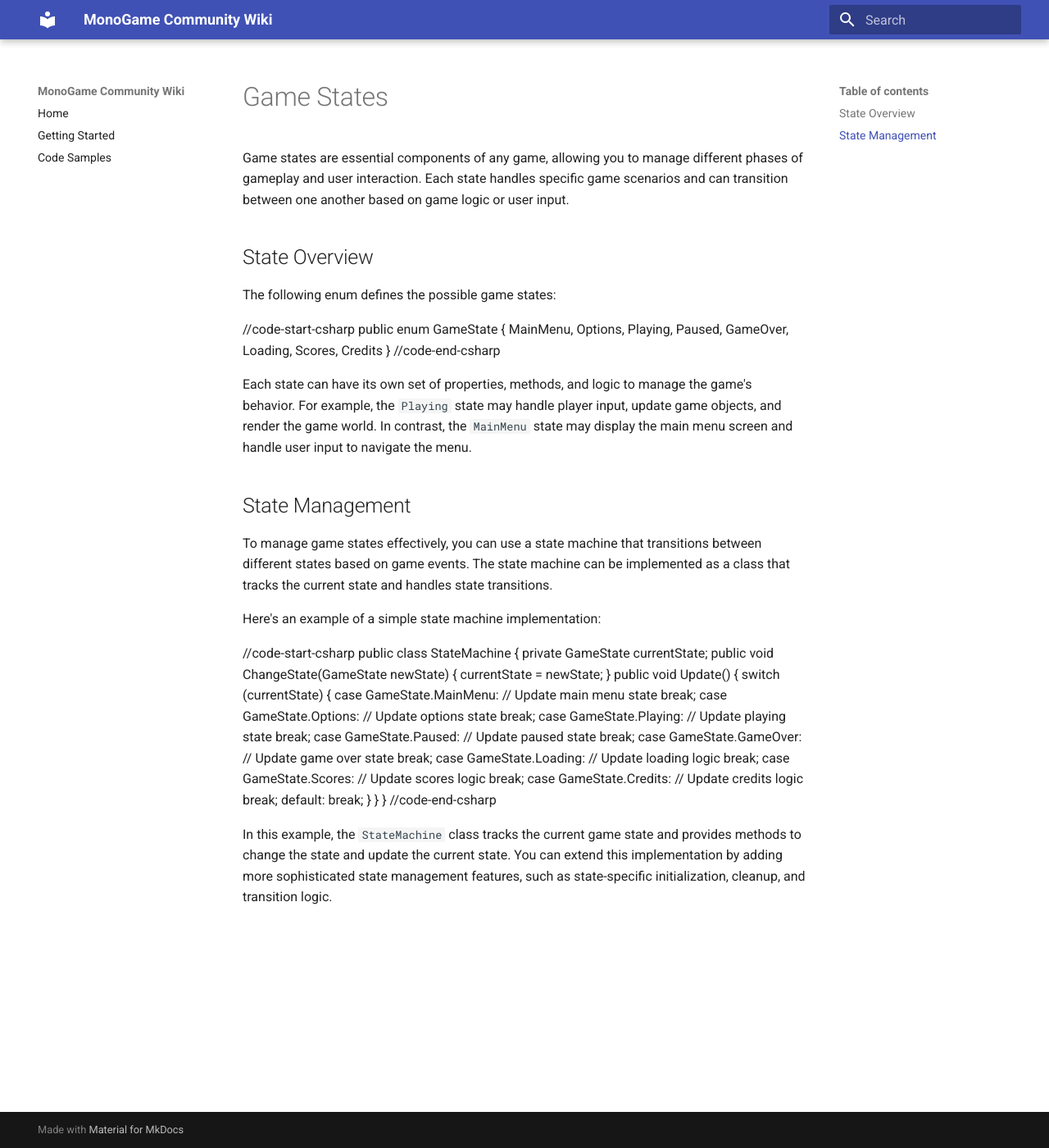
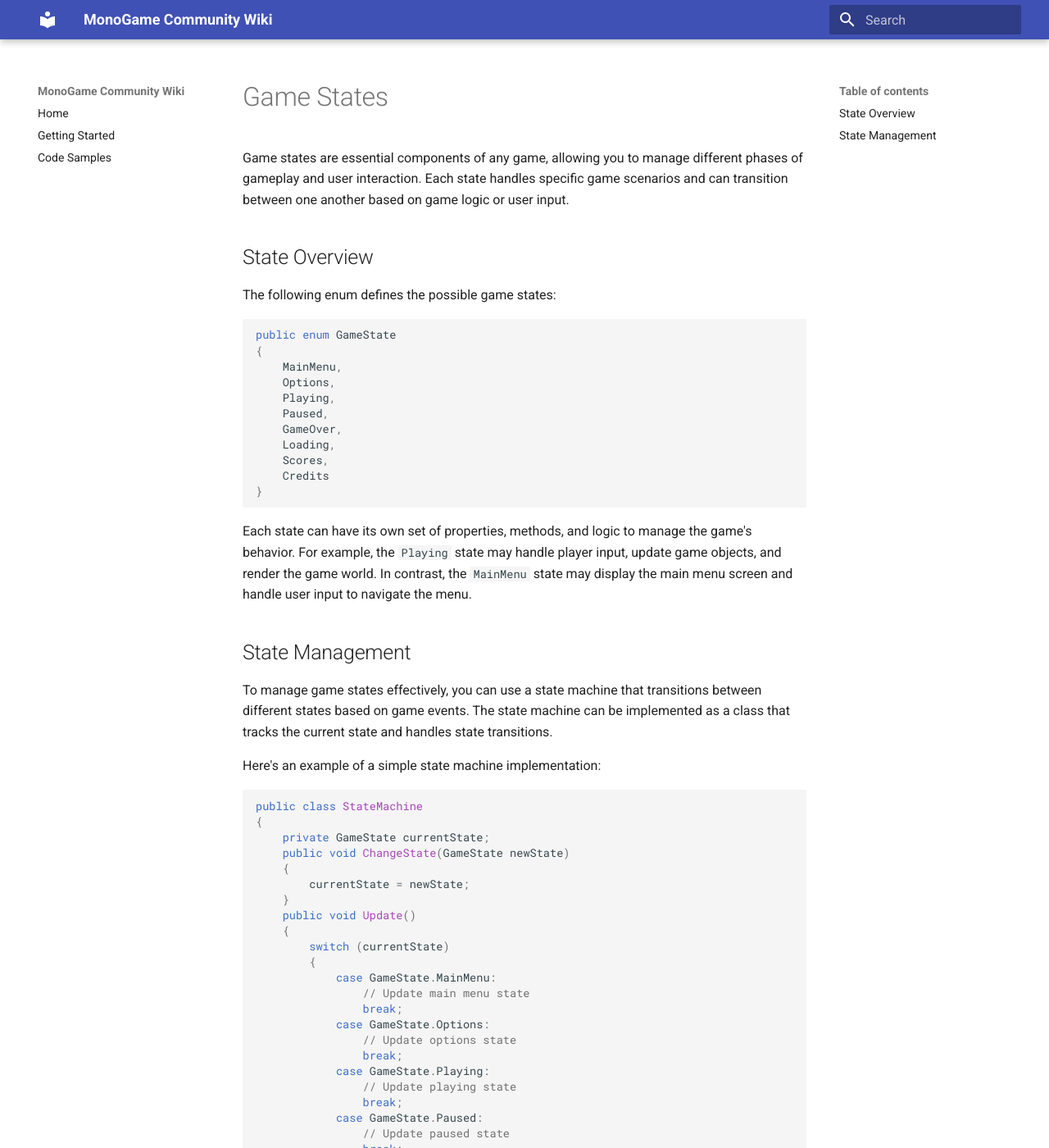
Before and after one commit to MrValentine7777/MonoGameCommunityWiki, an MkDocs documentation site: the page built from docs/game_states.md, in a window 1280 px wide and 1400 px high. Shown: the whole window at 82% size. Built offline with MkDocs 1.6.1 and Material for MkDocs 9.7.7, drawn with Linux system fonts in a browser that asks for light colours; some of the changed text lies outside the part shown.

````diff
--- a/docs/game_states.md
+++ b/docs/game_states.md
@@ -6,7 +6,7 @@
 
 The following enum defines the possible game states:
 
-//code-start-csharp
+```csharp
 public enum GameState
 {
 	MainMenu,
@@ -18,8 +18,7 @@
 	Scores,
 	Credits
 }
-//code-end-csharp
-
+```
 Each state can have its own set of properties, methods, and logic to manage the game's behavior. For example, the `Playing` state may handle player input, update game objects, and render the game world. In contrast, the `MainMenu` state may display the main menu screen and handle user input to navigate the menu.
 
 ## State Management
@@ -28,7 +27,7 @@
 
 Here's an example of a simple state machine implementation:
 
-//code-start-csharp
+```csharp
 public class StateMachine
 {
 	private GameState currentState;
@@ -69,6 +68,6 @@
 		}
 	}
 }
-//code-end-csharp
+```
 
 In this example, the `StateMachine` class tracks the current game state and provides methods to change the state and update the current state. You can extend this implementation by adding more sophisticated state management features, such as state-specific initialization, cleanup, and transition logic.
````
